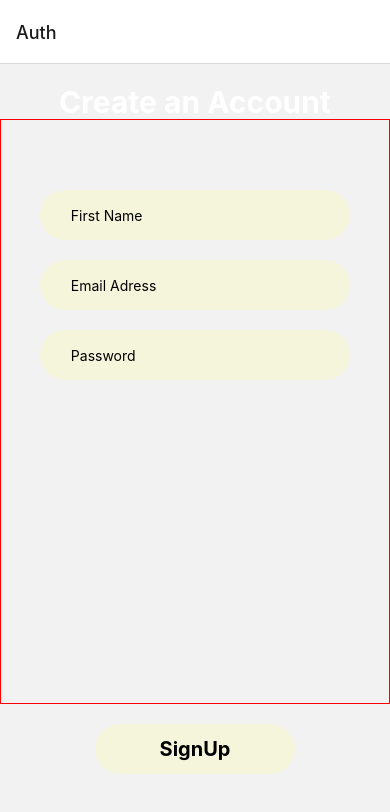
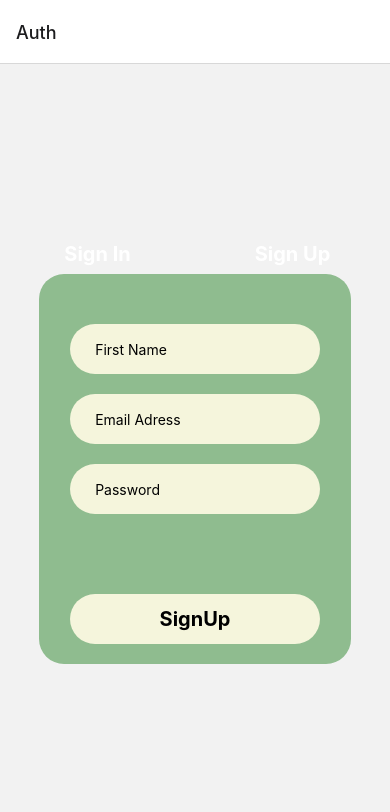
Before and after one commit to Rini0404/ExpenseTrak, a React Native app: screen /Auth in a window 390 px wide. Shown: the top 812 px of the page. Built offline with nearby package versions, Linux system fonts and the light colour scheme; what expo-linking would draw is missing.

Commit message:
Adding both auths

```diff
--- a/screens/Auth.tsx
+++ b/screens/Auth.tsx
@@ -1,148 +1,290 @@
-import { StyleSheet, Text, TextInput, TouchableOpacity, View } from 'react-native'
-import React from 'react'
-import { FontAwesome } from '@expo/vector-icons';
+import {
+  StyleSheet,
+  Text,
+  TextInput,
+  TouchableOpacity,
+  View,
+  Modal,
+  TouchableWithoutFeedback,
+  Keyboard,
+} from "react-native";
+import React from "react";
+import { FontAwesome } from "@expo/vector-icons";
+import SignIn from "./SignIn";
 
+interface Props {
+  isLoading: boolean;
+  email: string;
+  password: string;
+}
 
-const Auth = () => {
+// children
 
-  const [email, setEmail] = React.useState('')
-  const [password, setPassword] = React.useState('')
-  const [name, setName] = React.useState('')
+export default function Auth(props: Props) {
+  const [email, setEmail] = React.useState("");
+  const [password, setPassword] = React.useState("");
+  const [name, setName] = React.useState("");
+
+  const [isLoading, setIsLoading] = React.useState(false);
+
+  // const DissmissKeyboard = ({ children }) => (
+  //   <TouchableWithoutFeedback onPress={() => Keyboard.dismiss()}>
+  //     {children}
+  //   </TouchableWithoutFeedback>
+  // );
 
   const onSignUp = () => {
-        console.log('sign up')
-  }
+    setIsLoading(true);
 
-  // function that grabs the password and when you click a button shows the password
+    fetch("http://localhost:3000/users", {
+      method: "POST",
+      headers: {
+        "Content-Type": "application/json",
+      },
+      body: JSON.stringify({
+        email,
+        password,
+        name,
+      }),
+    })
+      .then((res) => res.json())
+      .then((data) => {
+        console.log(data);
+      })
+      .catch((err) => console.log(err));
+  };
 
   const unHidePassword = () => {
-    console.log('unhide password')
-  }
+    console.log("unhide password");
+  };
+
+  const [changeTab, setChangeTab] = React.useState(false);
+
+  const handleChange = () => {
+    setChangeTab(true);
+    setChangeSignUp(false);
+  };
+  const [ changeSignUp, setChangeSignUp ] = React.useState(false);
+
+  const handleOtherChange = () => {
+    setChangeTab(false);
+    setChangeSignUp(true);
+  };
+
 
 
 
   return (
-    <View style = { styles.container}>
-      {/* top text  */}
-      <View style = { styles.topTextContainer}>
-        <Text style = { styles.topText}>Create an Account</Text>
+    <View style={styles.container}>
+      {/* tabs for modal */}
+      <View style={styles.tabs}>
+
+        {changeTab ? (
+          <TouchableOpacity onPress={handleChange} style={styles.tab}>
+            <View style={styles.tabTextContainer}>
+              <Text style={styles.tabText}>Sign In</Text>
             </View>
+          </TouchableOpacity>
+        ) : (
+          <TouchableOpacity onPress={handleChange} style={styles.tab}>
+            <Text style={styles.tabText}>Sign In</Text>
+          </TouchableOpacity>
+        )}
 
-      <View style = { styles.inputContainer}>
+        {
+          changeSignUp ? (
+          <TouchableOpacity onPress={handleOtherChange} style={styles.tab2}>
+          <View style={styles.tabTextContainer}>
+          <Text style={styles.tabText}>Sign Up</Text>
+          </View>
+        </TouchableOpacity>
+        ) : (
+          <TouchableOpacity onPress={handleOtherChange} style={styles.tab2}>
+          <Text style={styles.tabText}>Sign Up</Text>
+        </TouchableOpacity>
+        )
+        }
 
-      {/* add pill like form data */}
 
-      <TouchableOpacity style = { styles.inputF}>
-
-      <TextInput style = { styles.inputText}
-      placeholderTextColor = 'black'
-      placeholder = 'First Name' />
-
-      </TouchableOpacity>
-
-      <TouchableOpacity style = { styles.inputF2}>
-
-      <TextInput style = { styles.inputText}
-      placeholderTextColor = 'black'
-      placeholder = 'Email Adress' />
-
-      </TouchableOpacity>
-
-      <TouchableOpacity style = { styles.inputF2}>
-
-      <TextInput style = { styles.inputText}
-      placeholderTextColor = 'black'
-      placeholder = 'Password'
-      secureTextEntry = {true}
-
-      />
+      </View>
 
 
 
+     {
+        changeSignUp ? (
+          <View style={styles.inputContainer}>
+          <TouchableOpacity style={styles.inputF}>
+            <TextInput
+              style={styles.inputText}
+              placeholderTextColor="black"
+              placeholder="First Name"
+              onChangeText={(name) => setName(name)}
+              value={name}
+            />
           </TouchableOpacity>
 
+          <TouchableOpacity style={styles.inputF2}>
+            <TextInput
+              style={styles.inputText}
+              placeholderTextColor="black"
+              placeholder="Email Adress"
+              value={email}
+              onChangeText={(text) => setEmail(text)}
+            />
+          </TouchableOpacity>
+
+          <TouchableOpacity style={styles.inputF2}>
+            <TextInput
+              style={styles.inputText}
+              placeholderTextColor="black"
+              placeholder="Password"
+              secureTextEntry={true}
+              value={password}
+              onChangeText={(text) => setPassword(text)}
+            />
+          </TouchableOpacity>
+
+          {isLoading ? (
+            <Modal animationType="slide" transparent={true} visible={isLoading}>
+              <View style={styles.centeredView}>
+                <View style={styles.modalView}>
+                  <Text style={styles.modalText}>Loading...</Text>
+                </View>
+              </View>
+            </Modal>
+          ) : (
+            <TouchableOpacity onPress={onSignUp} style={styles.button}>
+              <Text style={styles.buttonText}>SignUp</Text>
+            </TouchableOpacity>
+          )}
         </View>
 
-      {/* bottom text  */}
-      <TouchableOpacity style = { styles.button }>
-        <Text style = { styles.buttonText }>SignUp</Text>
-      </TouchableOpacity>
-
-
-    </View>
+        ) : (
+          <SignIn />
         )
 
      }
 
-export default Auth
+    </View>
+  );
+};
+
 
 const styles = StyleSheet.create({
-  inputText: {
-    color: 'black',
-    width: '80%',
+  tabTextContainer: {
+    borderBottomWidth: 7,
+    borderBottomRightRadius: 10,
+    borderBottomLeftRadius: 10,
+    borderColor: "#F5F5DC",
+    paddingBottom: 5,
   },
-  inputF: {
-    backgroundColor:
-    '#F5F5DC',
-    width: "80%",
+  tabs: {
+    flexDirection: "row",
+    justifyContent: "space-around",
+    alignItems: "center",
+    width: "100%",
     height: 50,
-    alignItems: 'center',
-    justifyContent: 'center',
-    borderRadius: 25,
-    marginBottom: 20,
-    marginTop: 70,
+  },
+  tab: {
+    width: "50%",
+    height: "100%",
+    justifyContent: "center",
+    alignItems: "center",
+    marginTop: 10,
+  },
+  tab2: {
+    width: "50%",
+    height: "100%",
+    justifyContent: "center",
+    alignItems: "center",
+    marginTop: 10,
 
   },
-  inputF2: {
-    backgroundColor:
-    '#F5F5DC',
-    width: "80%",
-    height: 50,
-    alignItems: 'center',
-    justifyContent: 'center',
-    borderRadius: 25,
-    marginBottom: 20,
-
-  },
-  inputContainer: {
-    width: '100%',
-    height: '75%',
-    borderWidth: 1,
-    borderColor: 'red',
-    marginBottom: 20,
-    alignItems: 'center',
+  tabText: {
+    fontSize: 20,
+    fontWeight: "bold",
+    color: "white",
   },
   container: {
     flex: 1,
-    alignItems: 'center',
-    justifyContent: 'center',
+    alignItems: "center",
+    justifyContent: "center",
+    // borderWidth: 1,
+    // borderColor: "white",
+    height: "60%",
+  },
+  centeredView: {
+    flex: 1,
+    justifyContent: "center",
+    alignItems: "center",
+  },
+  modalView: {
+    backgroundColor: "rgb(143, 188, 143)",
+    opacity: 0.8,
+    // cover the whole screen
+    width: "100%",
+    height: "100%",
+  },
+  modalText: {
+    marginBottom: 15,
+    textAlign: "center",
+  },
+  inputText: {
+    color: "black",
+    width: "80%",
+  },
+  inputF: {
+    backgroundColor: "#F5F5DC",
+    width: "80%",
+    height: 50,
+    alignItems: "center",
+    justifyContent: "center",
+    borderRadius: 25,
+    marginBottom: 20,
+    marginTop: 50,
+  },
+  inputF2: {
+    backgroundColor: "#F5F5DC",
+    width: "80%",
+    height: 50,
+    alignItems: "center",
+    justifyContent: "center",
+    borderRadius: 25,
+    marginBottom: 20,
+  },
+  inputContainer: {
+    width: "80%",
+    height: "50%",
+    marginBottom: 20,
+    alignItems: "center",
+    backgroundColor: "rgb(143, 188, 143)",
+    borderRadius: 25,
   },
   button: {
-    backgroundColor:
-    '#F5F5DC',
-    width: 200,
+    backgroundColor: "#F5F5DC",
+    width: "80%",
     height: 50,
-    alignItems: 'center',
-    justifyContent: 'center',
+    alignItems: "center",
+    justifyContent: "center",
     borderRadius: 25,
-    marginBottom: 70,
+    marginTop: 60,
+    // marginBottom: 20,
+    // bottom: 40,
   },
   buttonText: {
-    color: 'black',
+    color: "black",
     fontSize: 20,
-    fontWeight: 'bold',
+    fontWeight: "bold",
   },
   topTextContainer: {
-    alignItems: 'center',
+    alignItems: "center",
     marginTop: 20,
     flex: 1,
-
   },
   topText: {
     fontSize: 30,
-    fontWeight: 'bold',
-    color: 'white',
+    fontWeight: "bold",
+    color: "white",
     // fontFamily:
-  }
-
-})
+  },
+});
--- /dev/null
+++ b/screens/SignIn.tsx
@@ -0,0 +1,203 @@
+import { View, Text, Modal, TouchableOpacity, TextInput,  StyleSheet } from 'react-native'
+import React, { Component } from 'react'
+
+
+interface Props {
+    isLoading: boolean;
+    email: string;
+    password: string;
+}
+
+export default class Auth extends Component<Props> {
+
+
+  constructor(props: Props) {
+
+    super(props);
+
+    this.state = {
+      changeTab: false,
+      setChangeTab: false,
+      changeSignUp: false,
+      setChangeSignUp: false,
+      password: '',
+      email: ''
+
+    };
+  }
+
+
+    render() {
+
+    const { isLoading, email, password } = this.props;
+
+
+    const onSignIn = () => {
+      // this is how to set The state
+      this.setState({ isLoading });
+
+    };
+
+    return (
+      <View style={styles.inputContainer}>
+      <TouchableOpacity style={styles.inputF}>
+        <TextInput
+          style={styles.inputText}
+          placeholderTextColor="black"
+          placeholder="First Name"
+        />
+      </TouchableOpacity>
+
+      <TouchableOpacity style={styles.inputF2}>
+        <TextInput
+          style={styles.inputText}
+          placeholderTextColor="black"
+          placeholder="Email Adress"
+        />
+      </TouchableOpacity>
+
+      <TouchableOpacity style={styles.inputF2}>
+        <TextInput
+          style={styles.inputText}
+          placeholderTextColor="black"
+          placeholder="Password"
+          secureTextEntry={true}
+        />
+      </TouchableOpacity>
+
+      {isLoading ? (
+        <Modal animationType="slide" transparent={true} visible={isLoading}>
+          <View style={styles.centeredView}>
+            <View style={styles.modalView}>
+              <Text style={styles.modalText}>Loading...</Text>
+            </View>
+          </View>
+        </Modal>
+      ) : (
+        <TouchableOpacity onPress={onSignIn} style={styles.button}>
+          <Text style={styles.buttonText}>SignUp</Text>
+        </TouchableOpacity>
+      )}
+    </View>
+    )
+  }
+}
+
+const styles = StyleSheet.create({
+  tabTextContainer: {
+    borderBottomWidth: 7,
+    borderBottomRightRadius: 10,
+    borderBottomLeftRadius: 10,
+    borderColor: "#F5F5DC",
+    paddingBottom: 5,
+  },
+  tabs: {
+    flexDirection: "row",
+    justifyContent: "space-around",
+    alignItems: "center",
+    width: "100%",
+    height: 50,
+  },
+  tab: {
+    width: "50%",
+    height: "100%",
+    justifyContent: "center",
+    alignItems: "center",
+    marginTop: 10,
+  },
+  tab2: {
+    width: "50%",
+    height: "100%",
+    justifyContent: "center",
+    alignItems: "center",
+    marginTop: 10,
+
+  },
+  tabText: {
+    fontSize: 20,
+    fontWeight: "bold",
+    color: "white",
+  },
+  container: {
+    flex: 1,
+    alignItems: "center",
+    justifyContent: "center",
+    // borderWidth: 1,
+    // borderColor: "white",
+    height: "60%",
+  },
+  centeredView: {
+    flex: 1,
+    justifyContent: "center",
+    alignItems: "center",
+  },
+  modalView: {
+    backgroundColor: "rgb(143, 188, 143)",
+    opacity: 0.8,
+    // cover the whole screen
+    width: "100%",
+    height: "100%",
+  },
+  modalText: {
+    marginBottom: 15,
+    textAlign: "center",
+  },
+  inputText: {
+    color: "black",
+    width: "80%",
+  },
+  inputF: {
+    backgroundColor: "#F5F5DC",
+    width: "80%",
+    height: 50,
+    alignItems: "center",
+    justifyContent: "center",
+    borderRadius: 25,
+    marginBottom: 20,
+    marginTop: 50,
+  },
+  inputF2: {
+    backgroundColor: "#F5F5DC",
+    width: "80%",
+    height: 50,
+    alignItems: "center",
+    justifyContent: "center",
+    borderRadius: 25,
+    marginBottom: 20,
+  },
+  inputContainer: {
+    width: "80%",
+    height: "50%",
+    marginBottom: 20,
+    alignItems: "center",
+    backgroundColor: "rgb(143, 188, 143)",
+    borderRadius: 25,
+  },
+  button: {
+    backgroundColor: "#F5F5DC",
+    width: "80%",
+    height: 50,
+    alignItems: "center",
+    justifyContent: "center",
+    borderRadius: 25,
+    marginTop: 60,
+    // marginBottom: 20,
+    // bottom: 40,
+  },
+  buttonText: {
+    color: "black",
+    fontSize: 20,
+    fontWeight: "bold",
+  },
+  topTextContainer: {
+    alignItems: "center",
+    marginTop: 20,
+    flex: 1,
+  },
+  topText: {
+    fontSize: 30,
+    fontWeight: "bold",
+    color: "white",
+    // fontFamily:
+  },
+});
```
Lines whose indentation alone changed are shown as unchanged.
